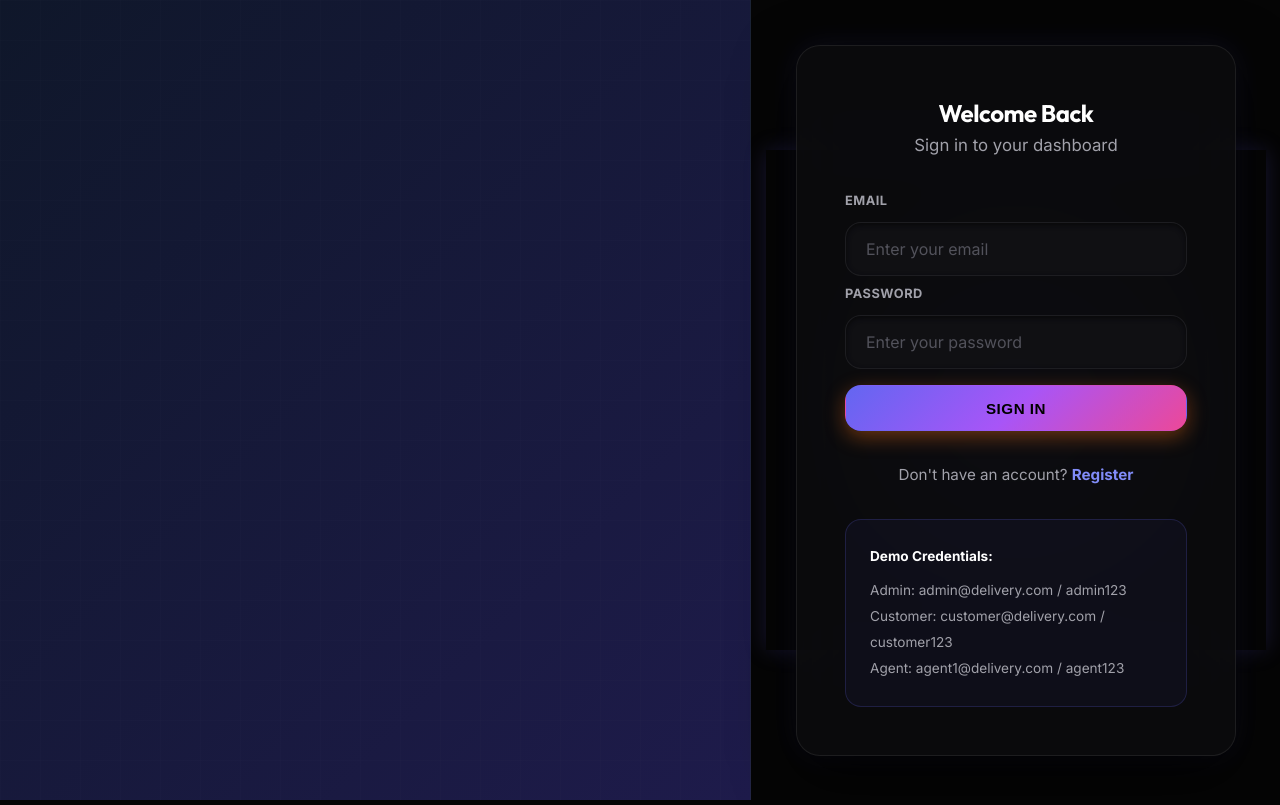
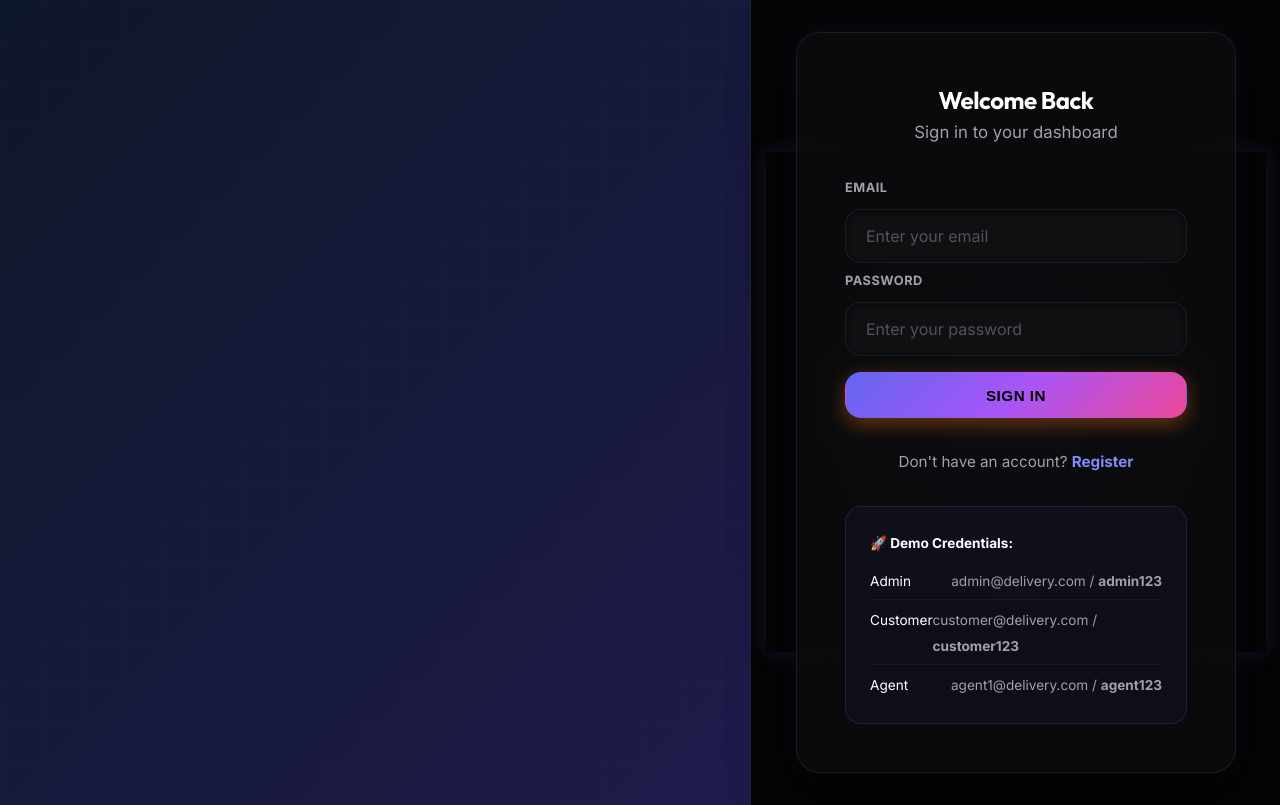
Before and after one commit to Abhirajverma12/LastMileUS, a React (Vite) app in the folder frontend/: page /login in a window 1280 px wide. Built offline with nearby package versions, Linux system fonts and the light colour scheme; no server answers.

Commit message:
fix: format demo credentials on login page for better readability

```diff
--- a/frontend/src/pages/auth/LoginPage.tsx
+++ b/frontend/src/pages/auth/LoginPage.tsx
@@ -98,10 +98,21 @@ export default function LoginPage() {
             </form>
             <p className="auth-footer">Don't have an account? <Link to="/register">Register</Link></p>
             <div className="demo-creds">
-              <p style={{ color: '#fff', marginBottom: '0.5rem' }}><strong>Demo Credentials:</strong></p>
-              <p>Admin: admin@delivery.com / admin123</p>
-              <p>Customer: customer@delivery.com / customer123</p>
-              <p>Agent: agent1@delivery.com / agent123</p>
+              <p style={{ color: '#fff', marginBottom: '0.75rem' }}><strong>🚀 Demo Credentials:</strong></p>
+              <div style={{ display: 'grid', gap: '0.5rem' }}>
+                <div style={{ display: 'flex', justifyContent: 'space-between', borderBottom: '1px solid rgba(255,255,255,0.05)', paddingBottom: '0.25rem' }}>
+                  <span style={{ color: '#fff' }}>Admin</span>
+                  <span>admin@delivery.com / <strong>admin123</strong></span>
+                </div>
+                <div style={{ display: 'flex', justifyContent: 'space-between', borderBottom: '1px solid rgba(255,255,255,0.05)', paddingBottom: '0.25rem' }}>
+                  <span style={{ color: '#fff' }}>Customer</span>
+                  <span>customer@delivery.com / <strong>customer123</strong></span>
+                </div>
+                <div style={{ display: 'flex', justifyContent: 'space-between' }}>
+                  <span style={{ color: '#fff' }}>Agent</span>
+                  <span>agent1@delivery.com / <strong>agent123</strong></span>
+                </div>
+              </div>
             </div>
           </div>
         </Tilt>
```
